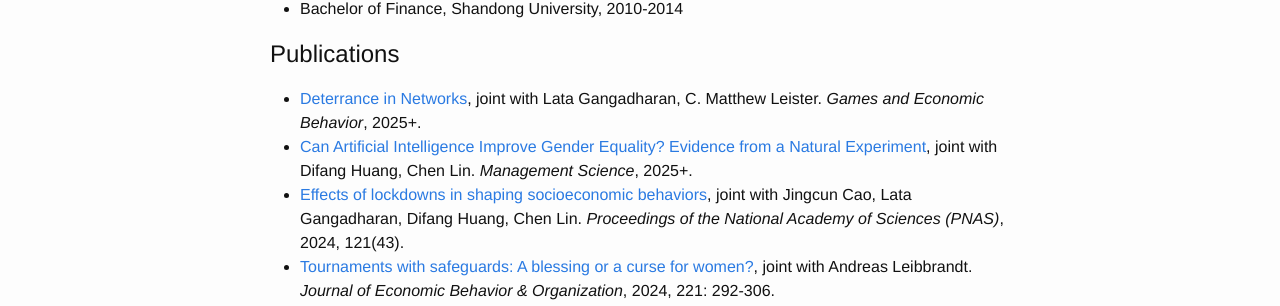
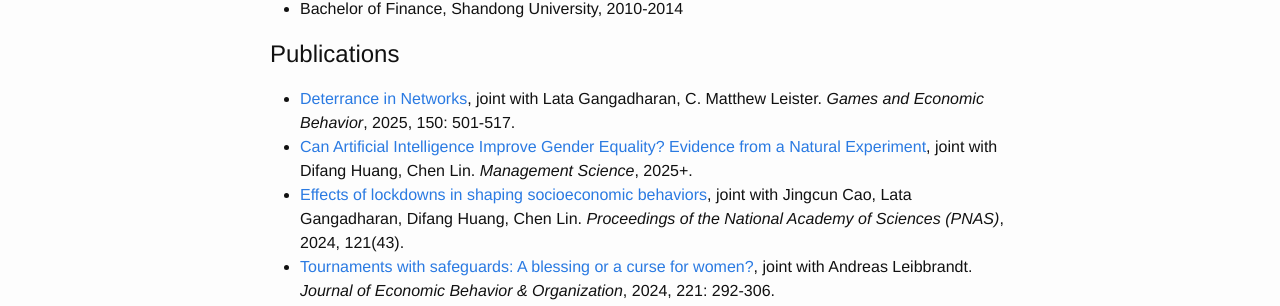
Before and after one commit to zhengyang-bao/zhengyang-bao.github.io, a Jekyll site: the page built from index.md, in a window 1280 px wide. Shown: the part 554-860 px from the top of the page. Built offline with Jekyll 4.4.1, drawn with Linux system fonts in a browser that asks for light colours.

Commit message:
Update index.md

```diff
--- a/index.md
+++ b/index.md
@@ -22,7 +22,7 @@ layout: default
 
 
 ## Publications
-- [Deterrance in Networks](https://doi.org/10.1016/j.geb.2025.02.001), joint with Lata Gangadharan, C. Matthew Leister. <i>Games and Economic Behavior</i>, 2025+.
+- [Deterrance in Networks](https://doi.org/10.1016/j.geb.2025.02.001), joint with Lata Gangadharan, C. Matthew Leister. <i>Games and Economic Behavior</i>, 2025, 150: 501-517.
 - [Can Artificial Intelligence Improve Gender Equality? Evidence from a Natural Experiment](https://doi.org/10.1287/mnsc.2022.02787), joint with Difang Huang, Chen Lin. <i>Management Science</i>, 2025+.
 - [Effects of lockdowns in shaping socioeconomic behaviors](https://www.pnas.org/doi/10.1073/pnas.2405934121), joint with Jingcun Cao, Lata Gangadharan, Difang Huang, Chen Lin. <i>Proceedings of the National Academy of Sciences (PNAS)</i>, 2024, 121(43).
 - [Tournaments with safeguards: A blessing or a curse for women?](https://www.sciencedirect.com/science/article/pii/S016726812300255X?via%3Dihub), joint with Andreas Leibbrandt. <i>Journal of Economic Behavior & Organization</i>, 2024, 221: 292-306.
```
